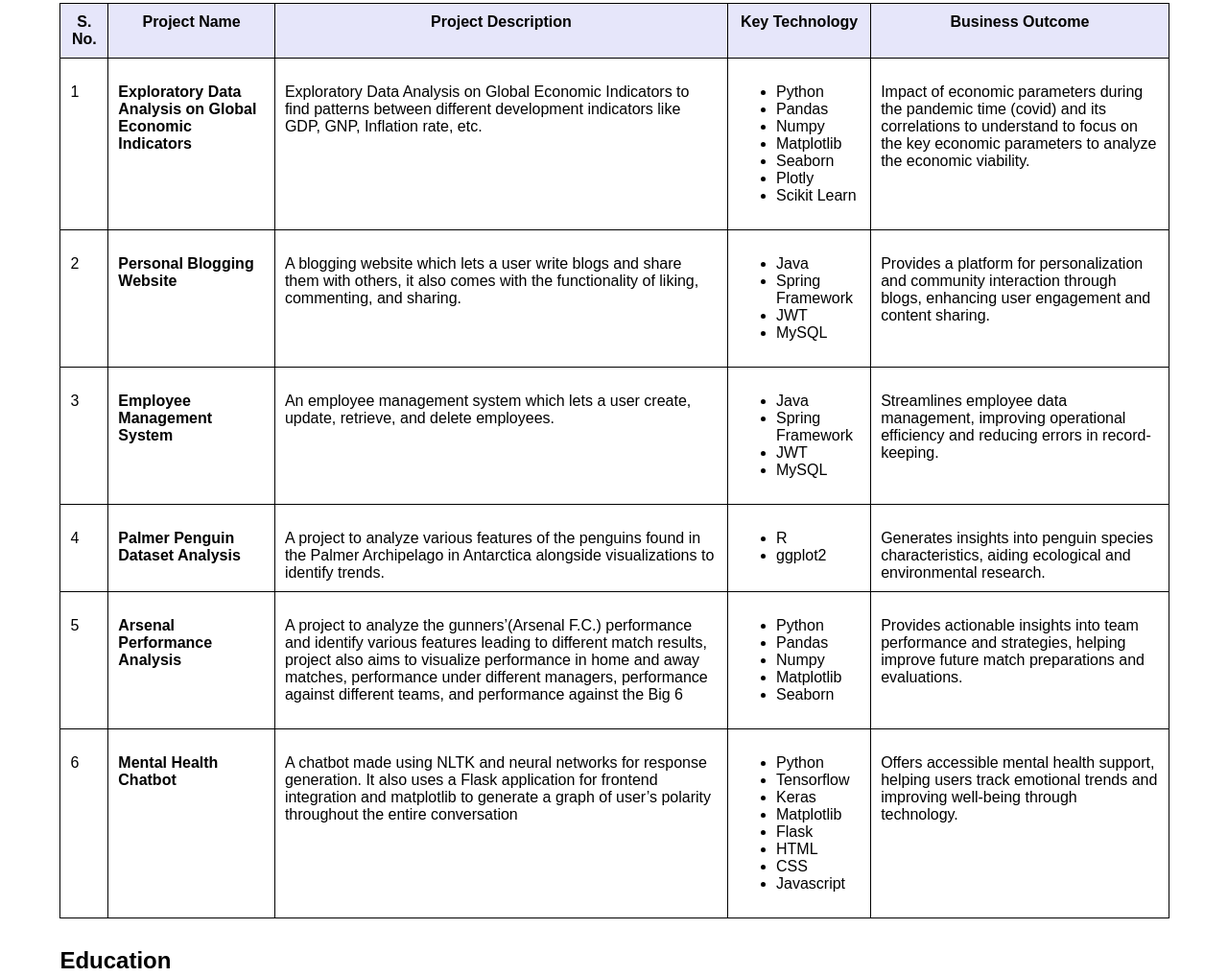
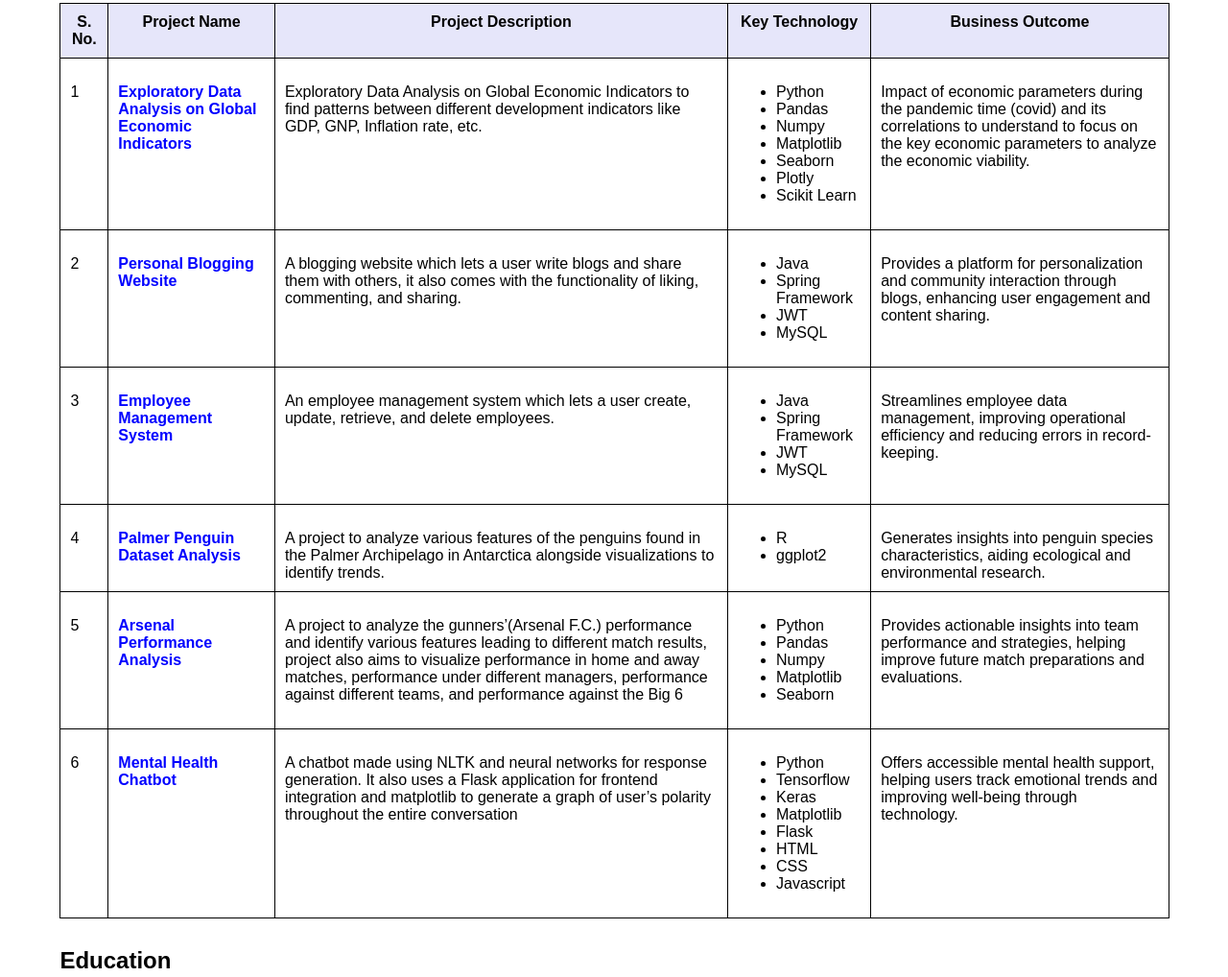
Before and after one commit to pranjalsinha1205/MyPortfolio, a plain HTML site: page index.html in a window 1280 px wide. Shown: the part 1687-2705 px from the top of the page at 96% size. Drawn offline with Linux system fonts and the light colour scheme.

Commit message:
Added github links to the projects

```diff
--- a/index.html
+++ b/index.html
@@ -173,7 +173,7 @@
                 </div>
                 <div class="row">
                     <div class="cell">1</div>
-                    <div class="cell"><strong>Exploratory Data Analysis on Global Economic Indicators</strong></div>
+                    <div class="cell"><a href="https://github.com/pranjalsinha1205/GlobalEconomicIndicatorsDataAnalysis" target="_blank"><strong>Exploratory Data Analysis on Global Economic Indicators</strong></a></div>
                     <div class="cell">Exploratory Data Analysis on Global Economic Indicators to find patterns between different development indicators like GDP, GNP, Inflation rate, etc.</div>
                     <div class="cell">
                         <ul>
@@ -190,7 +190,7 @@
                 </div>
                 <div class="row">
                     <div class="cell">2</div>
-                    <div class="cell"><strong>Personal Blogging Website</strong></div>
+                    <div class="cell"><a href="https://github.com/pranjalsinha1205/PersonalBlog" target="_blank"><strong>Personal Blogging Website</strong></a></div>
                     <div class="cell">A blogging website which lets a user write blogs and share them with others, it also comes with the functionality of liking, commenting, and sharing.</div>
                     <div class="cell">
                         <ul>
@@ -204,7 +204,7 @@
                 </div>
                 <div class="row">
                     <div class="cell">3</div>
-                    <div class="cell"><strong>Employee Management System</strong></div>
+                    <div class="cell"><a href="https://github.com/pranjalsinha1205/EmployeeManagementSystemAssignment" target="_blank"><strong>Employee Management System</strong></a></div>
                     <div class="cell">An employee management system which lets a user create, update, retrieve, and delete employees.</div>
                     <div class="cell">
                         <ul>
@@ -218,7 +218,7 @@
                 </div>
                 <div class="row">
                     <div class="cell">4</div>
-                    <div class="cell"><strong>Palmer Penguin Dataset Analysis</strong></div>
+                    <div class="cell"><a href="https://github.com/pranjalsinha1205/PalmerPenguinDataAnalysis" target="_blank"><strong>Palmer Penguin Dataset Analysis</strong></a></div>
                     <div class="cell">A project to analyze various features of the penguins found in the Palmer Archipelago in Antarctica alongside visualizations to identify trends.</div>
                     <div class="cell">
                         <ul>
@@ -230,7 +230,7 @@
                 </div>
                 <div class="row">
                     <div class="cell">5</div>
-                    <div class="cell"><strong>Arsenal Performance Analysis</strong></div>
+                    <div class="cell"><a href="https://github.com/pranjalsinha1205/Arsenal_Matches_17_22_data_analysis" target="_blank"><strong>Arsenal Performance Analysis</strong></a></div>
                     <div class="cell">A project to analyze the gunners’(Arsenal F.C.) performance and identify various features leading to different match results, project also aims to visualize performance in home and away matches, performance under different managers, performance against different teams, and performance against the Big 6</div>
                     <div class="cell">
                         <ul>
@@ -245,7 +245,7 @@
                 </div>
                 <div class="row">
                     <div class="cell">6</div>
-                    <div class="cell"><strong>Mental Health Chatbot</strong></div>
+                    <div class="cell"><a href="https://github.com/pranjalsinha1205/MentalHealthChatbotTriumphTidings" target="_blank"><strong>Mental Health Chatbot</strong></a></div>
                     <div class="cell">A chatbot made using NLTK and neural networks for response generation. It also uses a Flask application for frontend integration and matplotlib to generate a graph of user’s polarity throughout the entire conversation</div>
                     <div class="cell">
                         <ul>
```
